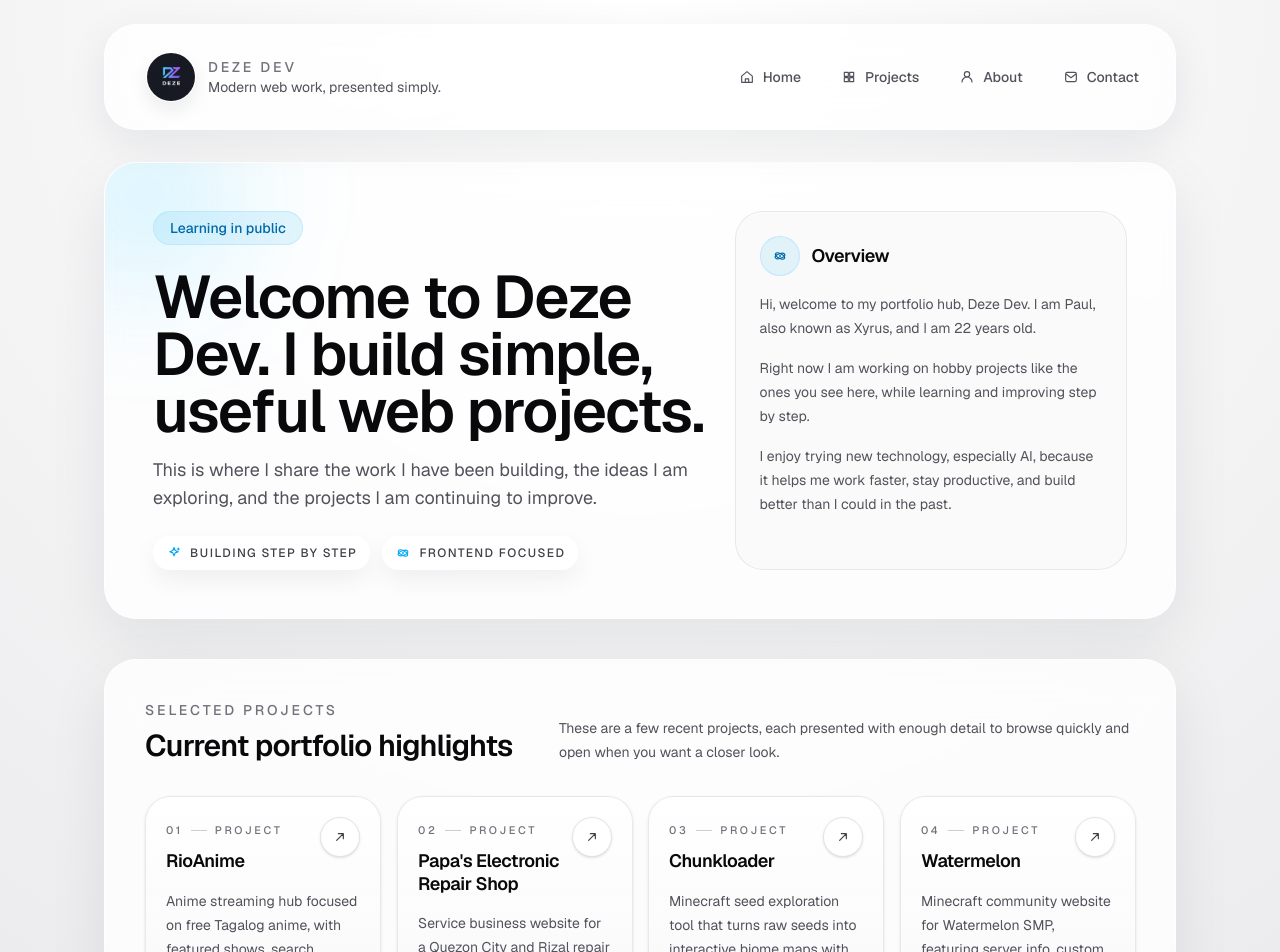
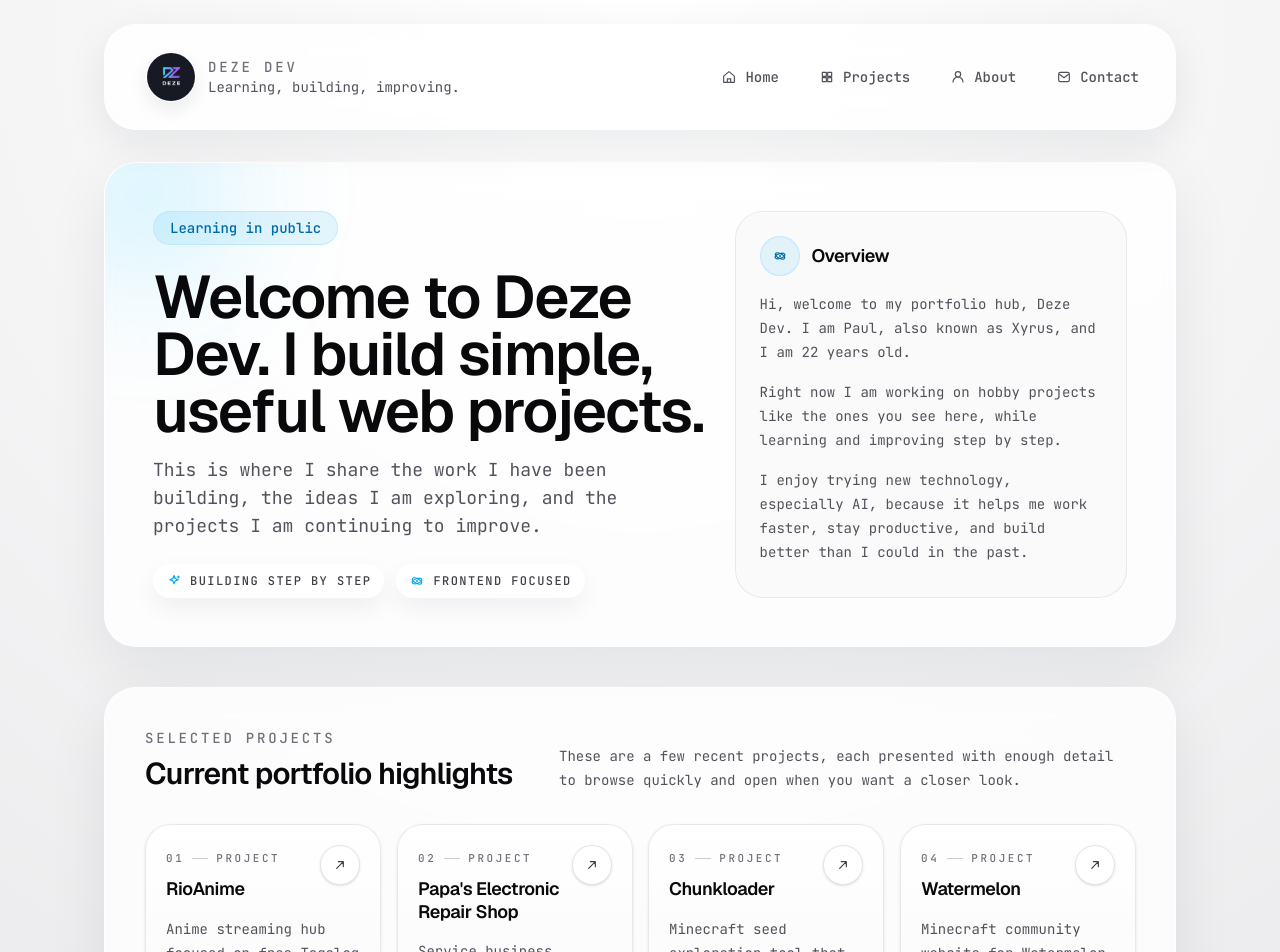
Before and after one commit to xyrusL/deze, a Next.js app: page / in a window 1280 px wide. Shown: the top 952 px of the page. Built offline with nearby package versions, Linux system fonts and the light colour scheme.

Commit message:
Add repo credit info

```diff
--- a/src/app/globals.css
+++ b/src/app/globals.css
@@ -9,7 +9,7 @@
   --color-background: var(--background);
   --color-foreground: var(--foreground);
   --font-sans: var(--font-geist-sans);
-  --font-mono: var(--font-geist-mono);
+  --font-mono: var(--font-body-mono);
 }
 
 @media (prefers-color-scheme: dark) {
@@ -22,8 +22,19 @@
 body {
   background: var(--background);
   color: var(--foreground);
+  font-family: var(--font-body-mono), "SFMono-Regular", Consolas, "Liberation Mono", Menlo, monospace;
+  overflow-x: clip;
+}
+
+h1,
+h2,
+h3,
+h4,
+h5,
+h6,
+.font-title,
+legend {
   font-family: var(--font-geist-sans), Arial, Helvetica, sans-serif;
-  overflow-x: clip;
 }
 
 html {
--- a/src/app/layout.tsx
+++ b/src/app/layout.tsx
@@ -1,5 +1,5 @@
 import type { Metadata } from "next";
-import { Geist, Geist_Mono } from "next/font/google";
+import { Geist, JetBrains_Mono } from "next/font/google";
 import "./globals.css";
 
 const geistSans = Geist({
@@ -7,8 +7,8 @@ const geistSans = Geist({
   subsets: ["latin"],
 });
 
-const geistMono = Geist_Mono({
-  variable: "--font-geist-mono",
+const jetBrainsMono = JetBrains_Mono({
+  variable: "--font-body-mono",
   subsets: ["latin"],
 });
 
@@ -30,7 +30,7 @@ export default function RootLayout({
   return (
     <html lang="en" suppressHydrationWarning>
       <body
-        className={`${geistSans.variable} ${geistMono.variable} antialiased`}
+        className={`${geistSans.variable} ${jetBrainsMono.variable} antialiased`}
         suppressHydrationWarning
       >
         {children}
--- a/src/app/page.tsx
+++ b/src/app/page.tsx
@@ -34,6 +34,50 @@ export default function Home() {
     () => externalTarget?.type === "external" ? externalTarget.url ?? "" : "",
     [externalTarget],
   );
+
+  useEffect(() => {
+    const threshold = 160;
+    let devtoolsOpen = false;
+
+    const showPeekabooMessage = () => {
+      console.log(
+        "%cPeekaboo... curious minds always end up here.",
+        [
+          "color: #e2e8f0",
+          "background: linear-gradient(135deg, #0f172a, #1e293b)",
+          "border: 1px solid rgba(56, 189, 248, 0.45)",
+          "border-radius: 12px",
+          "padding: 12px 16px",
+          "font-size: 14px",
+          "font-family: monospace",
+          "font-weight: 700",
+        ].join(";"),
+      );
+    };
+
+    const detectDevtools = () => {
+      const widthGap = window.outerWidth - window.innerWidth;
+      const heightGap = window.outerHeight - window.innerHeight;
+      const isOpen = widthGap > threshold || heightGap > threshold;
+
+      if (isOpen && !devtoolsOpen) {
+        devtoolsOpen = true;
+        showPeekabooMessage();
+        return;
+      }
+
+      if (!isOpen && devtoolsOpen) {
+        devtoolsOpen = false;
+      }
+    };
+
+    detectDevtools();
+    window.addEventListener("resize", detectDevtools);
+
+    return () => {
+      window.removeEventListener("resize", detectDevtools);
+    };
+  }, []);
 
   useEffect(() => {
     if (!externalTarget) {
--- a/src/components/site-header.tsx
+++ b/src/components/site-header.tsx
@@ -40,7 +40,7 @@ export function SiteHeader({ items }: SiteHeaderProps) {
                 Deze Dev
               </p>
               <p className="text-sm text-zinc-600 dark:text-zinc-300">
-                Modern web work, presented simply.
+                Learning, building, improving.
               </p>
             </div>
           </div>
```
Also changed, not shown: package.json (+10 -0 lines), 1 other file (tests, documents, lock files or other folders).
